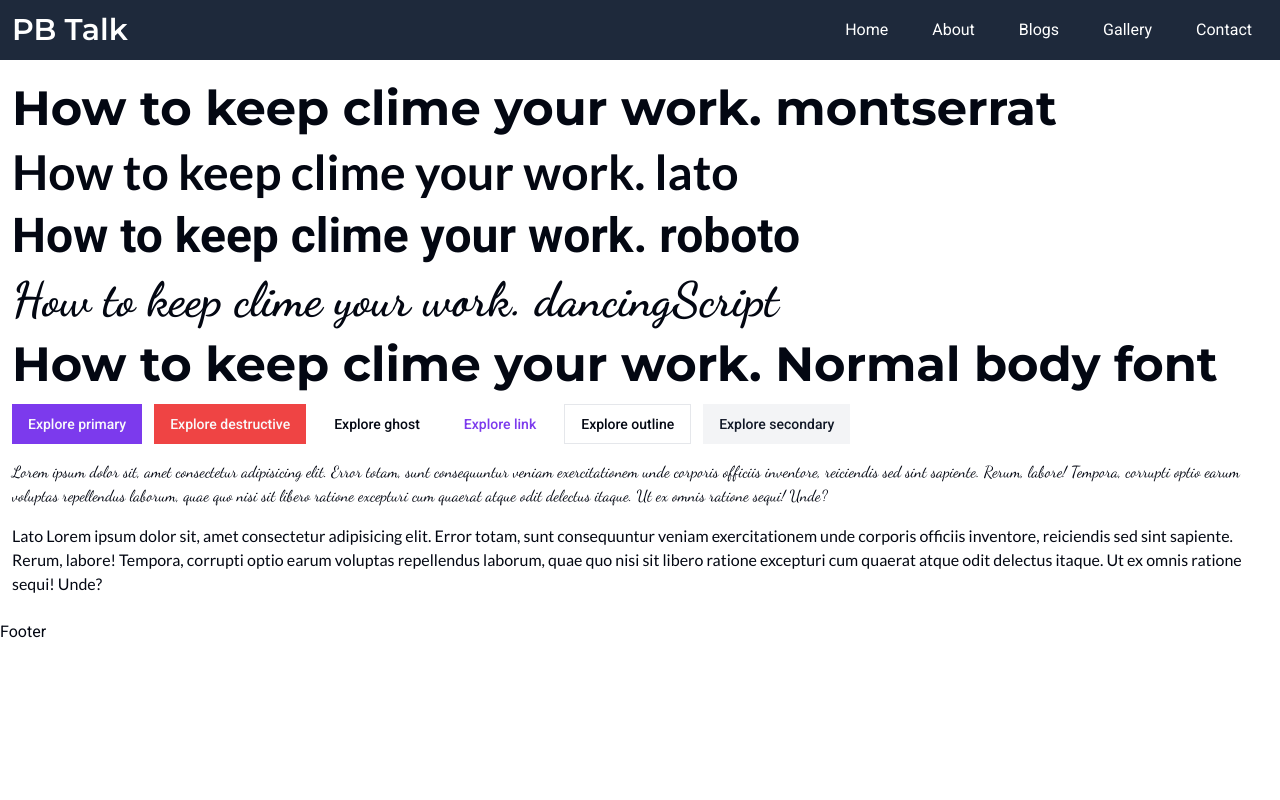
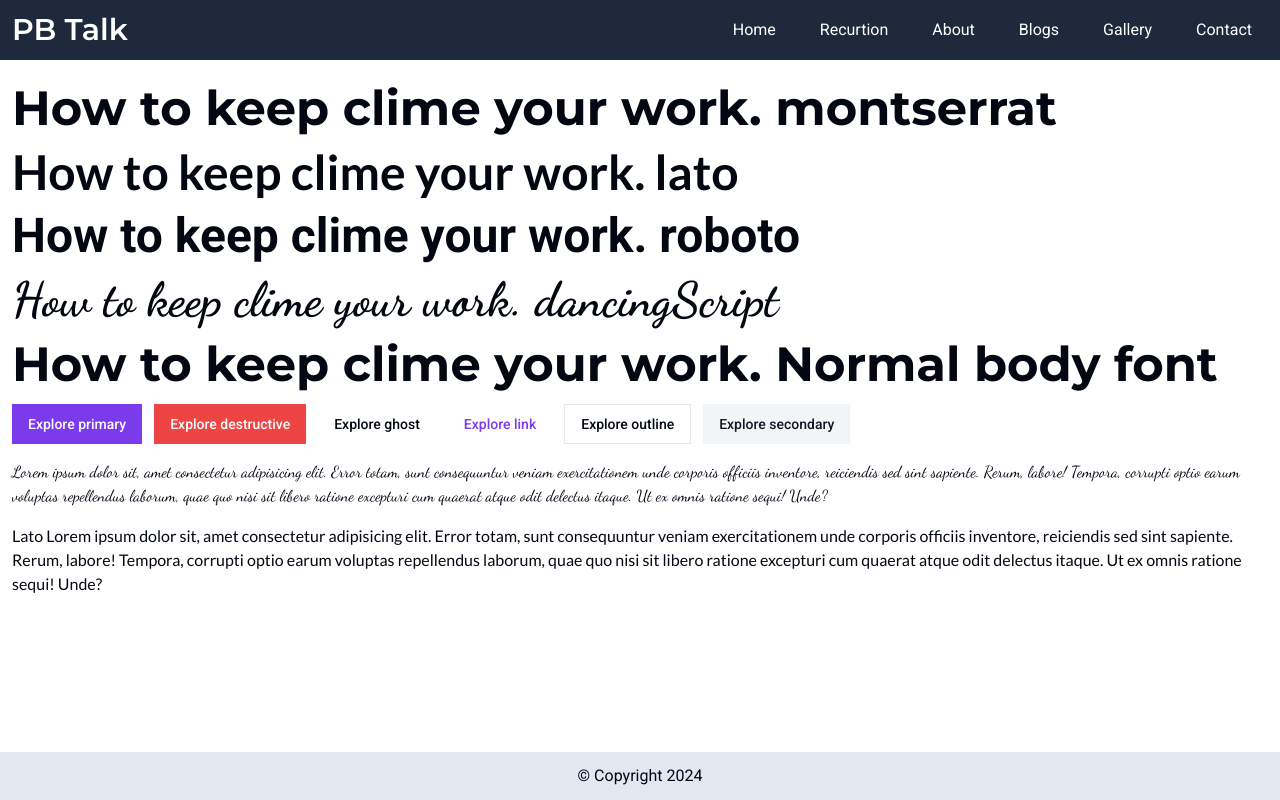
Before and after one commit to musaddekali/blogsite-nextjs, a Next.js app: page / in a window 1280 px wide. Built offline with nearby package versions, Linux system fonts and the light colour scheme.

Commit message:
styled footer

```diff
--- a/src/components/Layout/Footer/Footer.tsx
+++ b/src/components/Layout/Footer/Footer.tsx
@@ -1,3 +1,12 @@
 export default function Footer() {
-  return <footer>Footer</footer>;
+  const date = new Date();
+  return (
+    <footer className="bg-slate-200">
+      <div className="container">
+        <div className="py-3">
+          <p className="text-center">&copy; Copyright {date.getFullYear()}</p>
+        </div>
+      </div>
+    </footer>
+  );
 }
--- a/src/components/Layout/Header/Header.tsx
+++ b/src/components/Layout/Header/Header.tsx
@@ -14,27 +14,50 @@ export default function Header() {
             <div className="navmenu_nav">
               <ul className="flex items-center gap-x-3 text-white">
                 <li>
-                  <Link className="px-4 py-2 hover:text-slate-300 transition" href="/">
+                  <Link
+                    className="px-4 py-2 hover:text-slate-300 transition"
+                    href="/"
+                  >
                     Home
                   </Link>
                 </li>
                 <li>
-                  <Link className="px-4 py-2 hover:text-slate-300 transition" href="/">
+                  <Link
+                    className="px-4 py-2 hover:text-slate-300 transition"
+                    href="/recurtion"
+                  >
+                    Recurtion
+                  </Link>
+                </li>
+                <li>
+                  <Link
+                    className="px-4 py-2 hover:text-slate-300 transition"
+                    href="/"
+                  >
                     About
                   </Link>
                 </li>
                 <li>
-                  <Link className="px-4 py-2 hover:text-slate-300 transition" href="/">
+                  <Link
+                    className="px-4 py-2 hover:text-slate-300 transition"
+                    href="/"
+                  >
                     Blogs
                   </Link>
                 </li>
                 <li>
-                  <Link className="px-4 py-2 hover:text-slate-300 transition" href="/">
+                  <Link
+                    className="px-4 py-2 hover:text-slate-300 transition"
+                    href="/"
+                  >
                     Gallery
                   </Link>
                 </li>
                 <li>
-                  <Link className="px-4 py-2 hover:text-slate-300 transition" href="/">
+                  <Link
+                    className="px-4 py-2 hover:text-slate-300 transition"
+                    href="/"
+                  >
                     Contact
                   </Link>
                 </li>
--- a/src/components/Layout/Layout.tsx
+++ b/src/components/Layout/Layout.tsx
@@ -4,10 +4,10 @@ import Footer from "./Footer";
 
 export default function Layout({ children }: { children: React.ReactNode }) {
   return (
-    <>
+    <div className="root flex flex-col min-h-screen">
       <Header />
-      <main>{children}</main>
+      <main className="grow">{children}</main>
       <Footer />
-    </>
+    </div>
   );
 }
```
